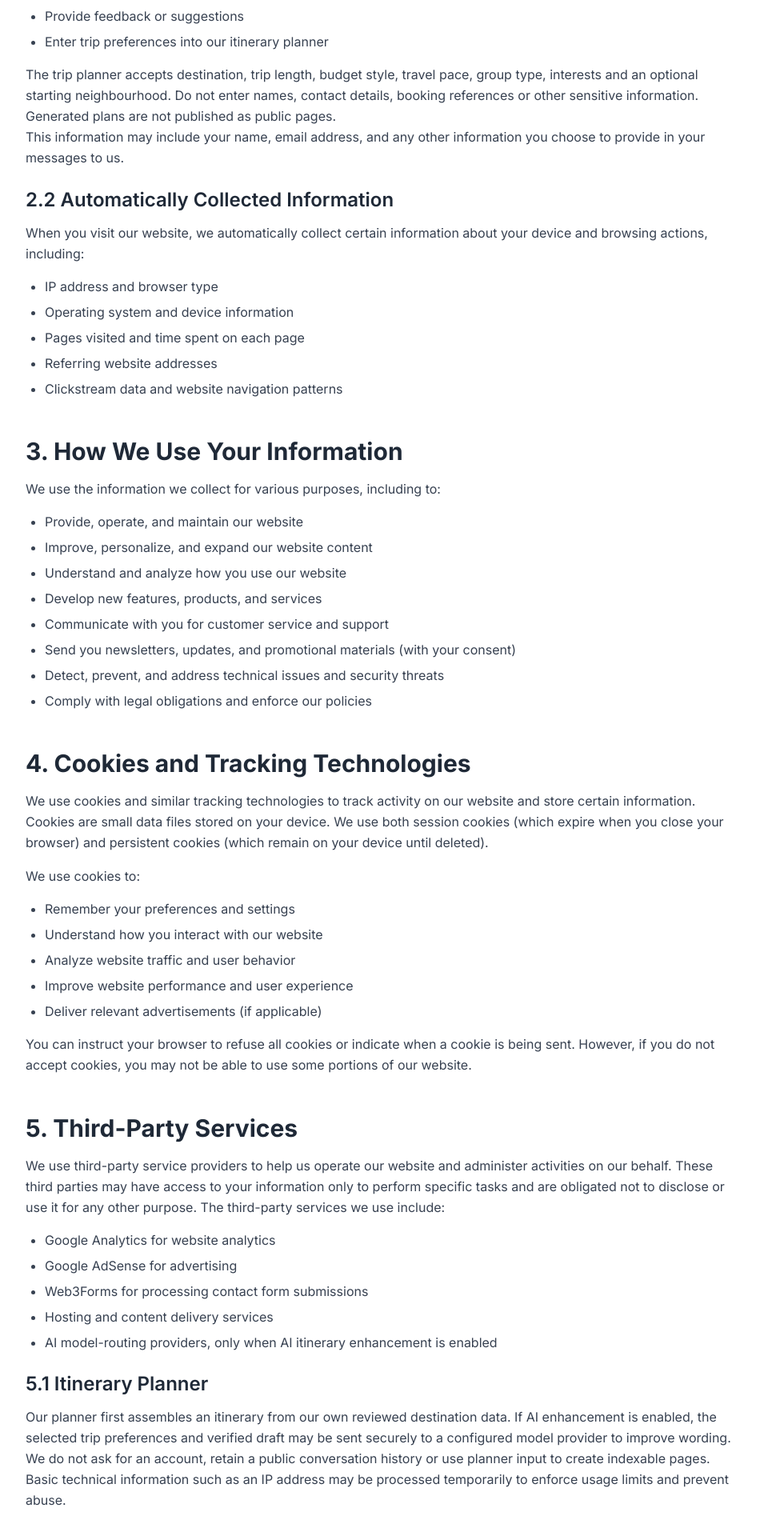
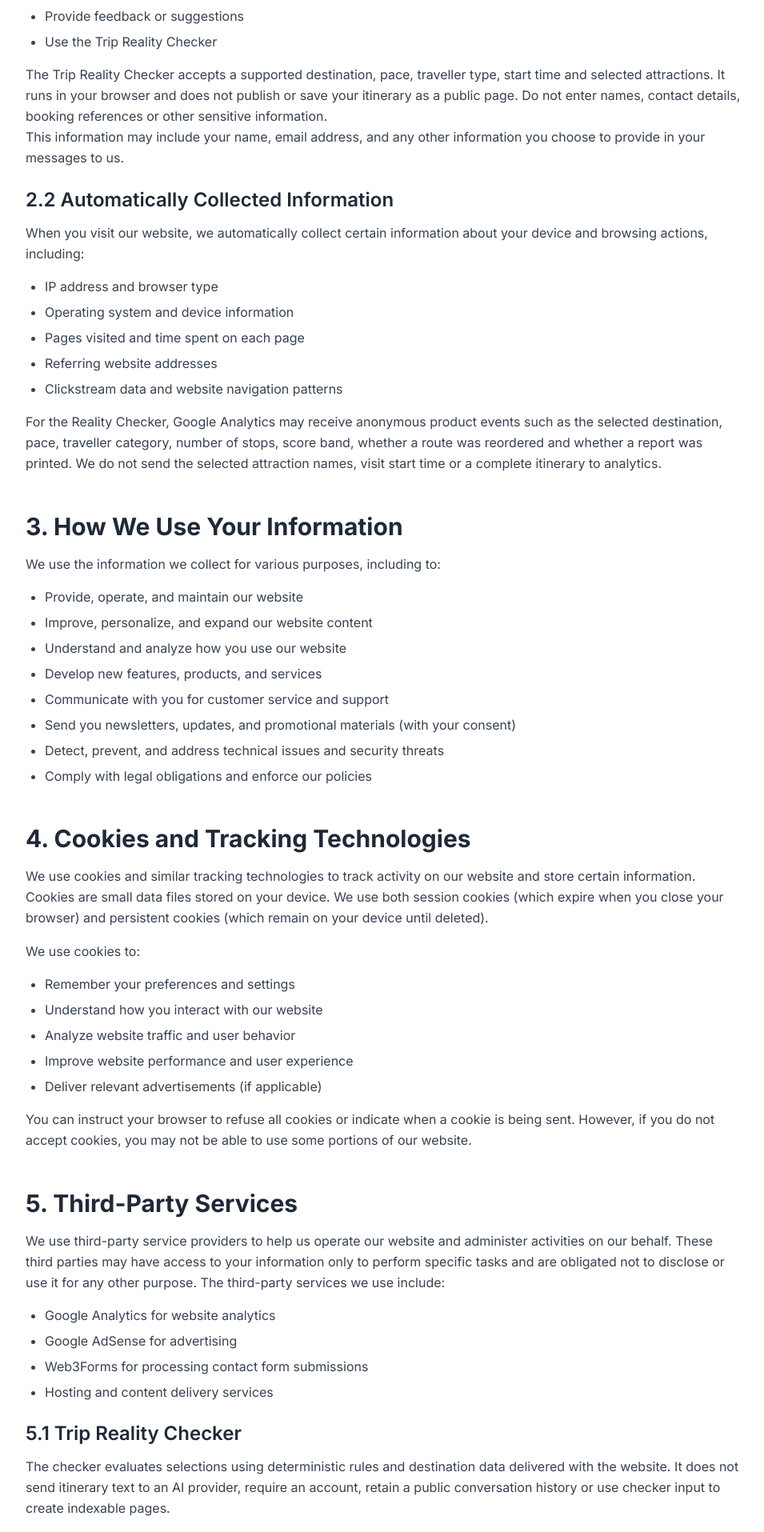
Before and after one commit to explorethecity3/etc, a Next.js app: page /privacy-policy in a window 1280 px wide. Shown: the part 880-2795 px from the top of the page at 80% size, without its empty margins (160-1115 px from the left). Built offline with nearby package versions, Linux system fonts and the light colour scheme.

Commit message:
Add privacy-safe checker analytics

```diff
--- a/app/privacy-policy/page.js
+++ b/app/privacy-policy/page.js
@@ -14,7 +14,7 @@ export default function PrivacyPolicyPage() {
       <div className="container-custom py-16">
         <div className="max-w-4xl mx-auto prose prose-lg">
           <p className="text-gray-600 mb-8">
-            <strong>Last Updated:</strong> August 2026
+            <strong>Last Updated:</strong> October 6, 2026
           </p>
 
           <section className="mb-12">
@@ -39,10 +39,10 @@ export default function PrivacyPolicyPage() {
               <li>Subscribe to our newsletter or updates</li>
               <li>Participate in surveys or promotions</li>
               <li>Provide feedback or suggestions</li>
-              <li>Enter trip preferences into our itinerary planner</li>
+              <li>Use the Trip Reality Checker</li>
             </ul>
             <p className="text-gray-700 leading-relaxed mt-4">
-              The trip planner accepts destination, trip length, budget style, travel pace, group type, interests and an optional starting neighbourhood. Do not enter names, contact details, booking references or other sensitive information. Generated plans are not published as public pages.
+              The Trip Reality Checker accepts a supported destination, pace, traveller type, start time and selected attractions. It runs in your browser and does not publish or save your itinerary as a public page. Do not enter names, contact details, booking references or other sensitive information.
             </p>
             <p className="text-gray-700 leading-relaxed">
               This information may include your name, email address, and any other information you choose to provide in your messages to us.
@@ -59,6 +59,9 @@ export default function PrivacyPolicyPage() {
               <li>Referring website addresses</li>
               <li>Clickstream data and website navigation patterns</li>
             </ul>
+            <p className="text-gray-700 leading-relaxed mt-4">
+              For the Reality Checker, Google Analytics may receive anonymous product events such as the selected destination, pace, traveller category, number of stops, score band, whether a route was reordered and whether a report was printed. We do not send the selected attraction names, visit start time or a complete itinerary to analytics.
+            </p>
           </section>
 
           <section className="mb-12">
@@ -108,12 +111,11 @@ export default function PrivacyPolicyPage() {
               <li>Google AdSense for advertising</li>
               <li>Web3Forms for processing contact form submissions</li>
               <li>Hosting and content delivery services</li>
-              <li>AI model-routing providers, only when AI itinerary enhancement is enabled</li>
             </ul>
 
-            <h3 className="text-2xl font-semibold text-gray-800 mb-3 mt-6">5.1 Itinerary Planner</h3>
+            <h3 className="text-2xl font-semibold text-gray-800 mb-3 mt-6">5.1 Trip Reality Checker</h3>
             <p className="text-gray-700 leading-relaxed mb-4">
-              Our planner first assembles an itinerary from our own reviewed destination data. If AI enhancement is enabled, the selected trip preferences and verified draft may be sent securely to a configured model provider to improve wording. We do not ask for an account, retain a public conversation history or use planner input to create indexable pages. Basic technical information such as an IP address may be processed temporarily to enforce usage limits and prevent abuse.
+              The checker evaluates selections using deterministic rules and destination data delivered with the website. It does not send itinerary text to an AI provider, require an account, retain a public conversation history or use checker input to create indexable pages.
             </p>
 
             <h3 className="text-2xl font-semibold text-gray-800 mb-3 mt-6">5.2 Google AdSense &amp; Advertising</h3>
--- a/components/TripRealityChecker.js
+++ b/components/TripRealityChecker.js
@@ -12,6 +12,19 @@ function durationLabel(minutes) {
   return `${h ? `${h}h ` : ''}${m ? `${m}m` : ''}`.trim()
 }
 
+function trackEvent(name, parameters = {}) {
+  if (typeof window !== 'undefined' && typeof window.gtag === 'function') {
+    window.gtag('event', name, parameters)
+  }
+}
+
+function scoreBand(score) {
+  if (score >= 85) return 'comfortable'
+  if (score >= 70) return 'workable'
+  if (score >= 50) return 'rushed'
+  return 'unrealistic'
+}
+
 export default function TripRealityChecker({ cities }) {
   const [citySlug, setCitySlug] = useState(cities[0].slug)
   const [pace, setPace] = useState('balanced')
@@ -22,9 +35,11 @@ export default function TripRealityChecker({ cities }) {
   const city = useMemo(() => cities.find((item) => item.slug === citySlug), [cities, citySlug])
 
   function changeCity(event) {
-    setCitySlug(event.target.value)
+    const nextCity = event.target.value
+    setCitySlug(nextCity)
     setSelected([])
     setReport(null)
+    trackEvent('checker_destination_selected', { destination: nextCity })
   }
 
   function toggle(id) {
@@ -34,8 +49,25 @@ export default function TripRealityChecker({ cities }) {
 
   function checkTrip(event) {
     event.preventDefault()
-    setReport(analyseTrip({ city, selectedPlaceIds: selected, pace, group, startTime }))
+    const nextReport = analyseTrip({ city, selectedPlaceIds: selected, pace, group, startTime })
+    setReport(nextReport)
+    trackEvent('checker_completed', {
+      destination: city.slug,
+      pace,
+      traveller_type: group.toLowerCase(),
+      stop_count: selected.length,
+      score_band: scoreBand(nextReport.score),
+      route_changed: nextReport.changed,
+    })
     window.setTimeout(() => document.getElementById('reality-report')?.scrollIntoView({ behavior: 'smooth' }), 30)
+  }
+
+  function printReport() {
+    trackEvent('checker_report_printed', {
+      destination: city.slug,
+      score_band: scoreBand(report.score),
+    })
+    window.print()
   }
 
   const scoreColour = report?.score >= 85 ? 'text-emerald-700' : report?.score >= 70 ? 'text-blue-700' : report?.score >= 50 ? 'text-amber-700' : 'text-red-700'
@@ -82,7 +114,7 @@ export default function TripRealityChecker({ cities }) {
 
           <div className="rounded-2xl bg-gray-900 text-white p-6"><h3 className="text-xl font-bold">{report.changed ? 'A more compact order' : 'Your route order is already compact'}</h3><ol className="mt-4 space-y-3">{report.improved.map((place, index) => <li key={place.id} className="flex gap-3"><span className="flex w-7 h-7 shrink-0 rounded-full bg-orange-600 items-center justify-center text-sm font-bold">{index + 1}</span><div><strong>{place.name}</strong><span className="block text-sm text-gray-300 capitalize">{place.zone.replace('-', ' ')} · about {durationLabel(place.durationMinutes)}</span></div></li>)}</ol></div>
           <p className="rounded-lg bg-yellow-50 border border-yellow-200 p-4 text-sm text-yellow-900">{report.disclaimer}</p>
-          <button type="button" onClick={() => window.print()} className="btn-secondary flex items-center gap-2"><FaPrint /> Print report</button>
+          <button type="button" onClick={printReport} className="btn-secondary flex items-center gap-2"><FaPrint /> Print report</button>
         </div>}
       </section>
     </div>
```
